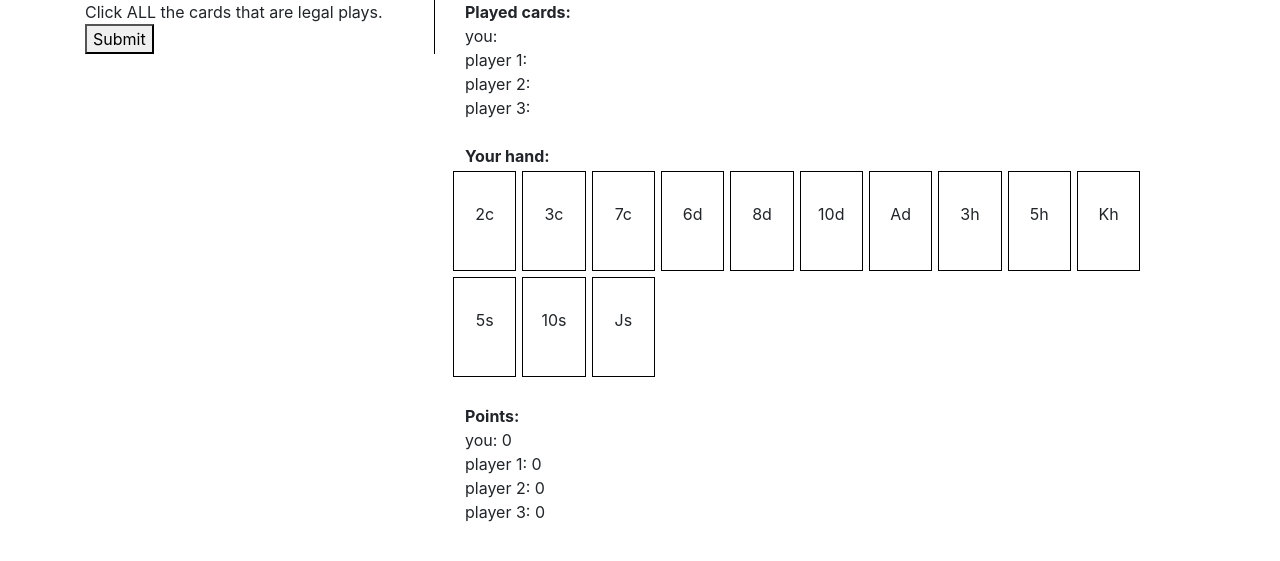
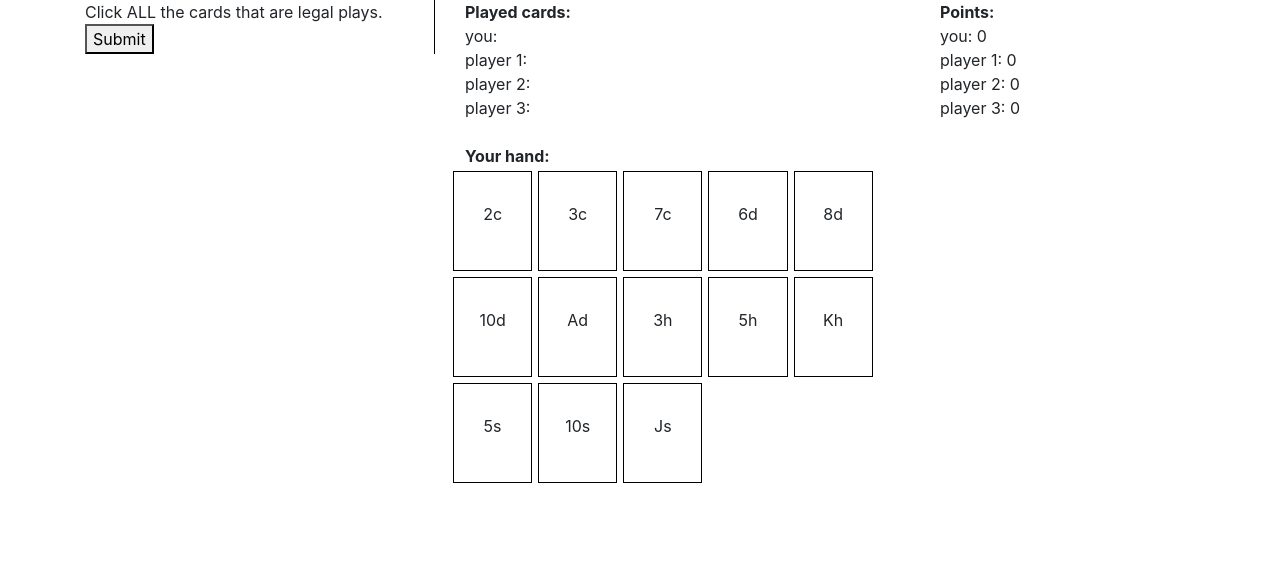
Before and after one commit to tykosc/Hearts, a Flask app: page /test in a window 1280 px wide. Shown: the part 56-617 px from the top of the page. Run offline with Flask 2, Linux system fonts and the light colour scheme; some libraries are stand-ins or nearby versions.

Commit message:
Moved the scoreboard to the right for better visuals

```diff
--- a/static/play.js
+++ b/static/play.js
@@ -30,7 +30,7 @@ function numericRank(string_rank) {
 }
 
 function createCard(rank, suit, handler) {
-    return $(`<div class="col-1 card-in-hand" style="margin:3px">${rank}${suit}</div>`)
+    return $(`<div class="col-2 card-in-hand" style="margin:3px">${rank}${suit}</div>`)
         .data("rank", rank)
         .data("suit", suit)
         .click(handler)
--- a/templates/game.html
+++ b/templates/game.html
@@ -16,7 +16,7 @@
         <div id="continue"></div>
     </div>
 
-    <div class="col-8">
+    <div class="col-5">
         <div id="game-content">
             <!-- Game content goes here -->
             <div><b>Played cards:</b></div>
@@ -24,10 +24,11 @@
             <br>
             <div><b>Your hand:</b></div>
             <div id = "your_hand" class="row"></div>
-            <br>
-            <div><b>Points:</b></div>
-            <div id="points"> </div>
         </div>
+    </div>
+    <div class="col-3">
+        <div><b>Points:</b></div>
+        <div id="points"> </div>
     </div>
 
 </div>
```
Also changed, not shown: static/main.css (line endings or trailing spaces).
